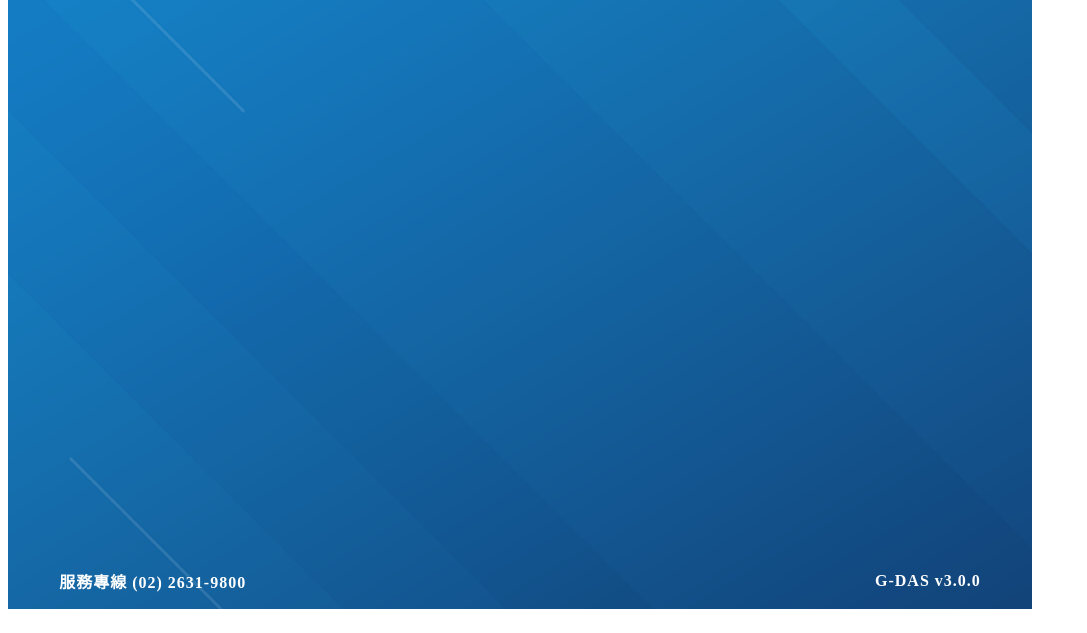
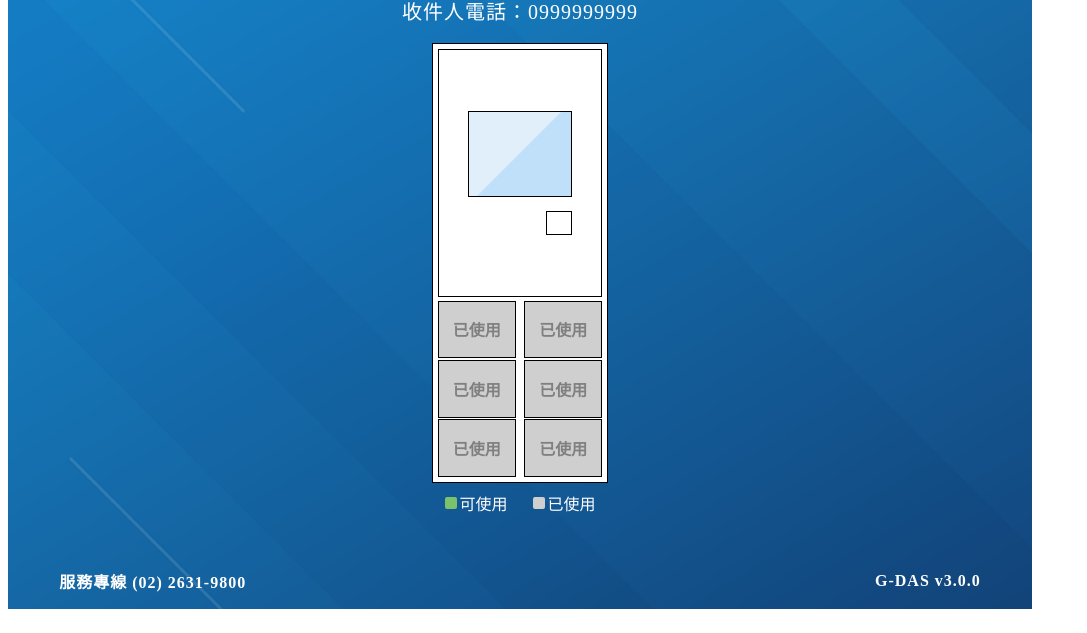
Before and after one commit to Joy-Chang-2021/GDASinterview, a website built with webpack: page locker.html in a window 1280 px wide. Shown: the part 167-800 px from the top of the page, without its empty margins (0-1087 px from the left). Built offline with nearby package versions, Linux system fonts and the light colour scheme; no server answers.

Commit message:
add: 畫面locker

```diff
--- a/locker.html
+++ b/locker.html
@@ -12,8 +12,36 @@
     <header>
       <img src="/image/logo.png" width="150" alt="GDAS">
     </header>
-    <a href="http://localhost:3000/">index</a>
-    locker
+    <main class="locker-main-wrapper">
+      <h2>請選擇送件櫃口</h2>
+      <h4>收件人電話：0999999999</h4>
+      <div>
+        <div class="locker-wrapper border">
+          <div class="locker-control border">
+            <div class="locker-window border"></div>
+            <div class="locker-verifyingPanel border"></div>
+          </div>
+          <div class="locker-boxes">
+            <div class="locker-box border ">已使用</div>
+            <div class="locker-box border">已使用</div>
+            <div class="locker-box border">已使用</div>
+            <div class="locker-box border">已使用</div>
+            <div class="locker-box border">已使用</div>
+            <div class="locker-box border">已使用</div>
+          </div>
+        </div>
+        <div class="locker-boxes-info">
+          <div>
+            <span class="info-icon"></span>
+            <p>可使用</p>
+          </div>
+          <div>
+            <span class="info-icon"></span>
+            <p>已使用</p>
+          </div>
+        </div>
+      </div>
+  </mian>
     <footer>
       <p>服務專線 (02) 2631-9800</p>
       <p>G-DAS v3.0.0</p>
--- a/src/scss/_Image.scss
+++ b/src/scss/_Image.scss
@@ -1,2 +1,6 @@
+
+$box-available: #7ac26b;
+$box-occupied: #cfcfcf;
+
 
 $background-img: url(/public/image/bb.jpg);
--- a/src/scss/locker.scss
+++ b/src/scss/locker.scss
@@ -1 +1,91 @@
 @import "../scss/General";
+
+.locker-main-wrapper {
+  display: flex;
+  flex-direction: column;
+  align-items: center;
+  h2 {
+    margin: 2% 0 1%;
+    font-size: xx-large;
+    letter-spacing: 2px;
+  }
+  h4 {
+    margin: 0 0 2%;
+    font-size: 20px;
+    font-weight: 500;
+    letter-spacing: 1px;
+  }
+  .locker-wrapper {
+    width: 11em;
+    height: 27.5em;
+    padding: 0.3em;
+    background-color: white;
+    .locker-control {
+      width: 100%;
+      height: 58%;
+      display: flex;
+      flex-direction: column;
+      align-items: flex-end;
+      justify-content: center;
+      padding: 0px 18%;
+      .locker-window {
+        width: 100%;
+        height: 35%;
+        background: linear-gradient(135deg, #e0eff9 0%, #e0eff9 49%, #bfe0f8 50%, #bfe0f8 100%);
+      }
+      .locker-verifyingPanel {
+        width: 25%;
+        height: 10%;
+        margin-top: 13%;
+      }
+    }
+    .locker-boxes {
+      height: calc(100% - 58%);
+      padding-top: 2%;
+      display: grid;
+      grid-template-columns: 1fr 1fr;
+      grid-gap: 1% 5%;
+      .locker-box {
+        display: flex;
+        justify-content: center;
+        align-items: center;
+        background-color: #{$box-occupied};
+        color: grey;
+        font-weight: 600;
+      }
+      .available {
+        background-color: #{$box-available};
+        color: white;
+      }
+    }
+  }
+  .locker-boxes-info {
+    display: flex;
+    justify-content: space-around;
+    div {
+      margin-top: 0.5em;
+      display: flex;
+      align-items: center;
+      .info-icon {
+        display: inline-block;
+        width: 0.8em;
+        height: 0.8em;
+        margin-right: 2px;
+        border-radius: 2px;
+      }
+      &:first-child span {
+        background-color: #{$box-available};
+      }
+
+      &:last-child span {
+        background-color: #{$box-occupied};;
+      }
+      p {
+        margin: 0
+      }
+    }
+  }
+  .border {
+    border: 1px solid black;
+  }
+}
```
Also changed, not shown: src/css/locker.css, src/css/locker.min.css.
